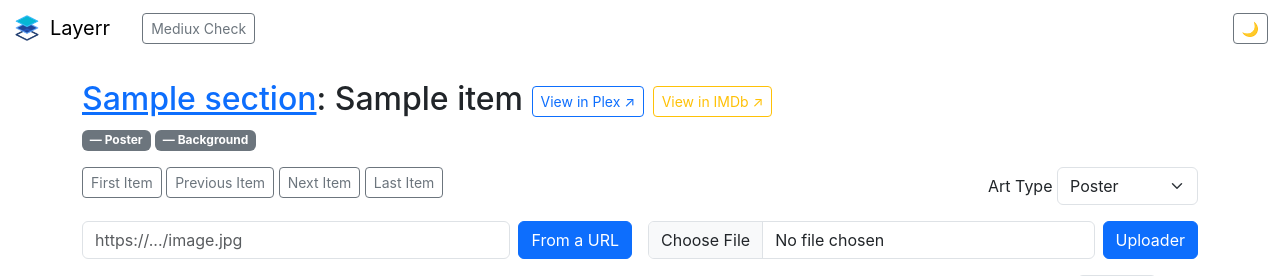
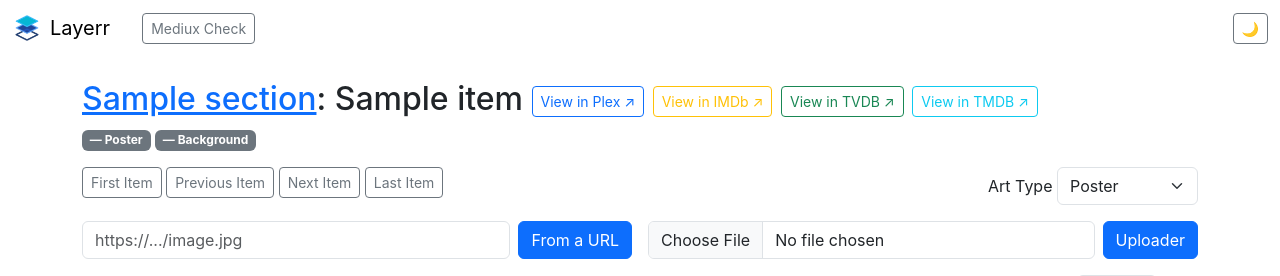
Before and after one commit to Minimaxpower/ArtLayerr, a Flask app: template templates/item.html in a window 1280 px wide. Shown: the top 276 px of the page. Run offline with Flask 3, Linux system fonts and the light colour scheme; the template is opened without the code that fills it: most values are stand-ins (such as "Sample title", 1, 10 or a date in 2020); some libraries are stand-ins or nearby versions.

Commit message:
Added TVDB and TMDB link on Item page

```diff
--- a/app.py
+++ b/app.py
@@ -1150,13 +1150,19 @@ def browse(section_key):
     except Exception:
         plex_web_url = None
 
-    # IMDb link, if Plex has an IMDb guid for this item
+    # External links from the Plex guids: IMDb for everything,
+    # TVDB for shows, TMDB for movies
     imdb_url = None
+    tvdb_url = None
+    tmdb_url = None
     try:
         for guid in item.guids:
-            if guid.id.startswith("imdb://"):
+            if guid.id.startswith("imdb://") and imdb_url is None:
                 imdb_url = f"https://www.imdb.com/title/{guid.id.replace('imdb://', '')}/"
-                break
+            elif item.type == "show" and guid.id.startswith("tvdb://") and tvdb_url is None:
+                tvdb_url = f"https://thetvdb.com/dereferrer/series/{guid.id.replace('tvdb://', '')}"
+            elif item.type == "movie" and guid.id.startswith("tmdb://") and tmdb_url is None:
+                tmdb_url = f"https://www.themoviedb.org/movie/{guid.id.replace('tmdb://', '')}"
     except Exception:
         pass
 
@@ -1180,6 +1186,8 @@ def browse(section_key):
         missing_type=missing_type,
         plex_web_url=plex_web_url,
         imdb_url=imdb_url,
+        tvdb_url=tvdb_url,
+        tmdb_url=tmdb_url,
     )
 
 
--- a/templates/item.html
+++ b/templates/item.html
@@ -13,6 +13,12 @@
   {% endif %}
   {% if imdb_url %}
     <a href="{{ imdb_url }}" target="_blank" class="btn btn-sm btn-outline-warning align-middle">View in IMDb ↗</a>
+  {% endif %}
+  {% if tvdb_url %}
+    <a href="{{ tvdb_url }}" target="_blank" class="btn btn-sm btn-outline-success align-middle">View in TVDB ↗</a>
+  {% endif %}
+  {% if tmdb_url %}
+    <a href="{{ tmdb_url }}" target="_blank" class="btn btn-sm btn-outline-info align-middle">View in TMDB ↗</a>
   {% endif %}
 </h2>
 
```
